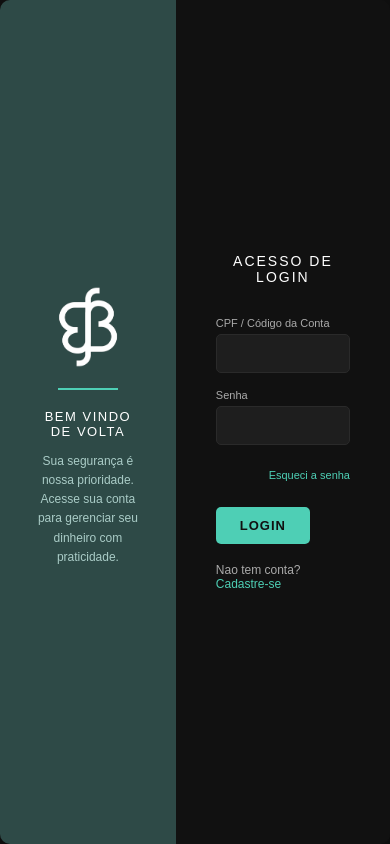
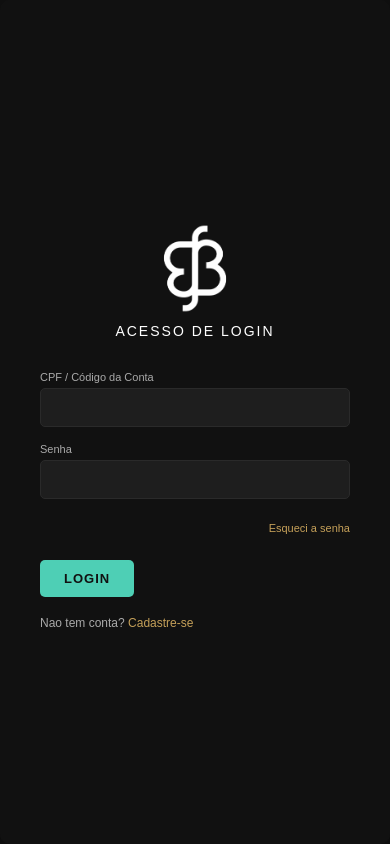
Before and after one commit to JoaoVargas/2026.1-TDE-EC, a FastAPI app: page /login in a window 390 px wide. Run offline with FastAPI, Linux system fonts and the light colour scheme.

Commit message:
responsividade de cadastro + login pronta

```diff
--- a/server/styles/login.css
+++ b/server/styles/login.css
@@ -15,9 +15,11 @@ body {
 
 .container {
   display: flex;
+  justify-content: center;
   height: 100vh;
-  width: 580px;
+  width: 100%;
   min-height: 420px;
+  flex-wrap: wrap;
   border-radius: 10px;
   overflow: hidden;
   box-shadow: 0 8px 32px rgba(0, 0, 0, 0.5);
@@ -25,6 +27,8 @@ body {
 
 /* ── Painel esquerdo ── */
 .left-panel {
+  min-width: 290px;
+  max-width: 520px;
   flex: 1;
   background: #2e4a47;
   display: flex;
@@ -58,16 +62,23 @@ body {
 }
 
 .left-panel p {
-  color: #aaccc7;
+  color: #ffffff;
   font-size: 12px;
   line-height: 1.6;
-  max-width: 200px;
+  max-width: 400px;
 }
 
 /* ── Painel direito ── */
+.slogan {
+  width: 100%;
+  justify-content: center;
+  display: none;
+}
 .right-panel {
-  flex: 1.2;
+  min-width: 290px;
+  flex: 1;
   background: #111111;
+  max-width: 520px;
   display: flex;
   flex-direction: column;
   justify-content: center;
@@ -140,7 +151,7 @@ input.input-ok {
 }
 
 .forgot-link a {
-  color: #4ecfb5;
+  color: #C5A059;
   font-size: 11px;
   text-decoration: none;
 }
@@ -182,7 +193,7 @@ input.input-ok {
 }
 
 .register-text a {
-  color: #4ecfb5;
+  color: #C5A059;
   text-decoration: none;
 }
 
@@ -209,3 +220,12 @@ input.input-ok {
   border: 1px solid #cf4e4e;
   color: #cf4e4e;
 }
+
+@media (max-width: 600px) {
+  .left-panel {
+    display: none;
+  }
+  .slogan {
+    display: flex;
+  }
+}
--- a/server/templates/cadastro.html
+++ b/server/templates/cadastro.html
@@ -8,7 +8,7 @@
 </head>
 <body>
 
-  <div class="logo">ß</div>
+  <div class="logo"><img  src="http://localhost:8000/static/imagens/slogan.png" alt=""></div>
 
   <div class="page">
 
--- a/server/templates/login.html
+++ b/server/templates/login.html
@@ -13,7 +13,7 @@
     <!-- Painel Esquerdo -->
     <div class="left-panel">
       <div class="logo-circle">
-        <span><img src="http://localhost:8000/static/imagens/slogan.png" alt="" style="height: 100px;"></span>
+        <span><img src="http://localhost:8000/static/imagens/slogan.png" alt="" style="min-height: 100px; width: 35%;"></span>
       </div>
       <div class="divider"></div>
       <h2>BEM VINDO DE VOLTA</h2>
@@ -22,6 +22,8 @@
 
     <!-- Painel Direito -->
     <div class="right-panel">
+      <div class="slogan"><img  src="http://localhost:8000/static/imagens/slogan.png" alt="" style=" width: 35%;"></div>
+
       <h1>ACESSO DE LOGIN</h1>
 
       <div class="form-group">
@@ -47,7 +49,7 @@
 
   </div>
 
-  <script src="../requisições/login.js"></script>
+  <!-- <script src="../requisições/login.js"></script> -->
 
 </body>
 </html>
```
Also changed, not shown: server/styles/cadastro.css (+38 -12 lines).
